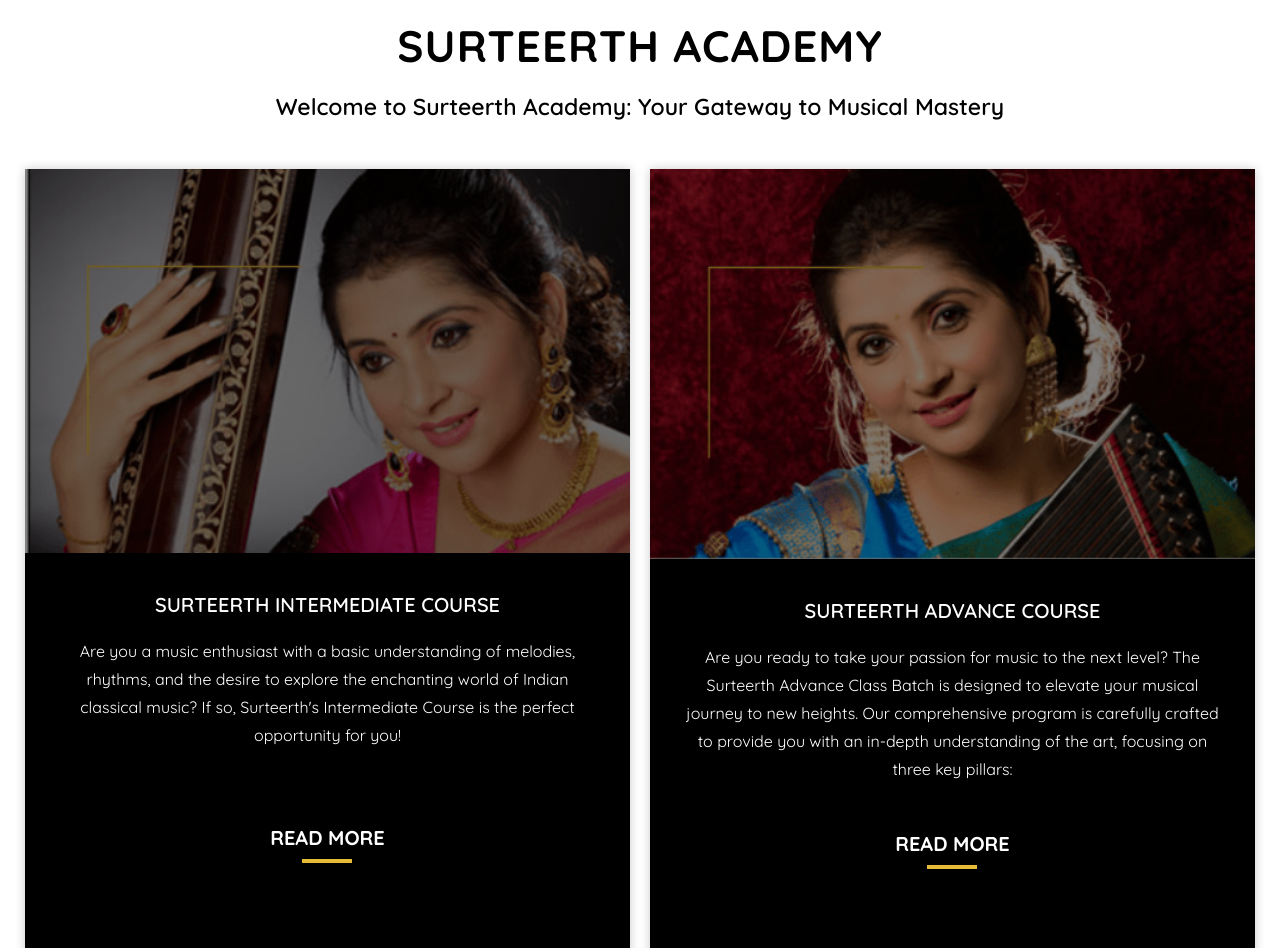
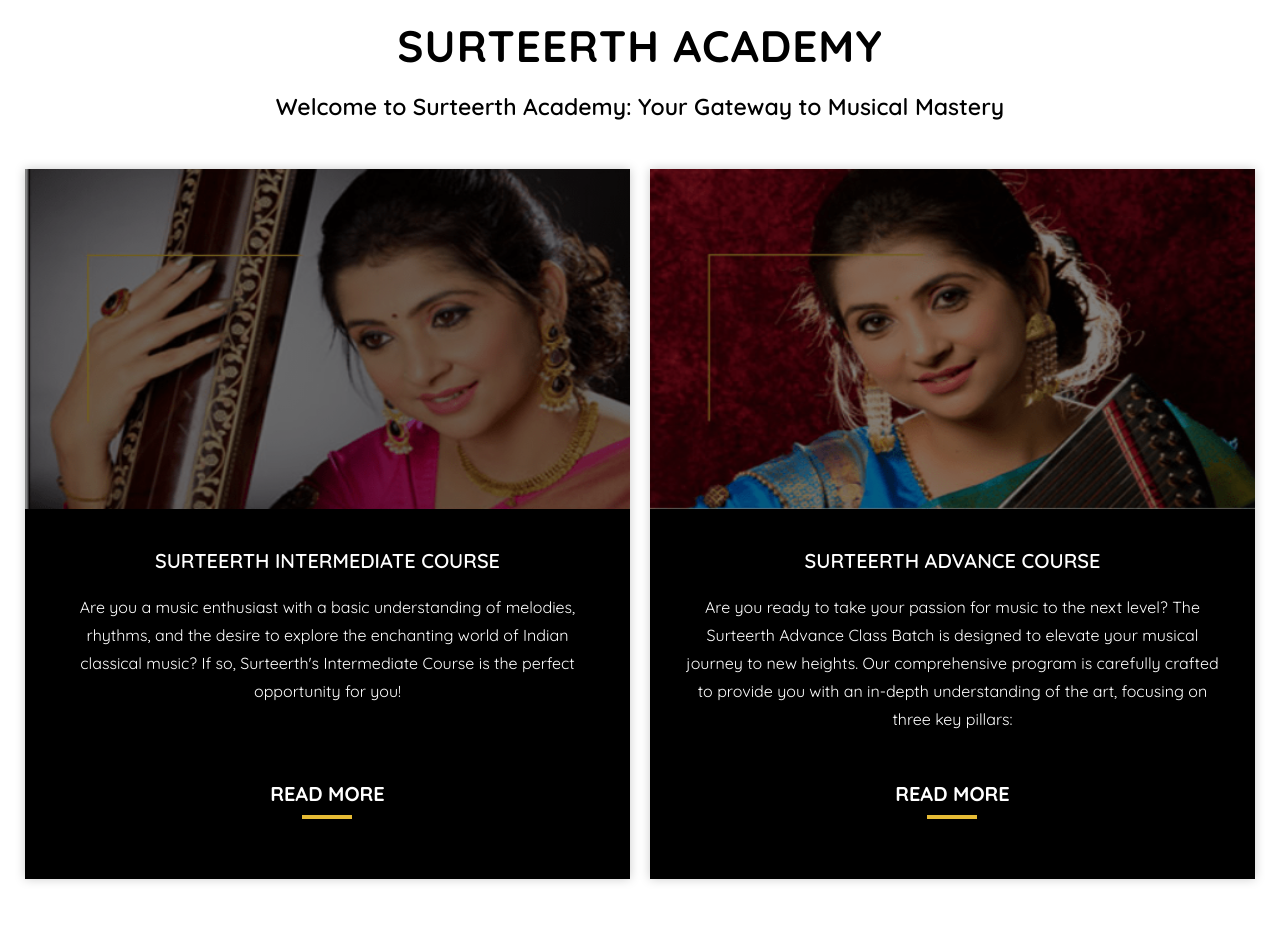
Before and after one commit to satyamdube/music-and-me, a Next.js app: page / in a window 1280 px wide. Shown: the part 1744-2692 px from the top of the page. Built offline with nearby package versions, Linux system fonts and the light colour scheme; no server answers.

Commit message:
Ui update

```diff
--- a/pages/_app.tsx
+++ b/pages/_app.tsx
@@ -5,12 +5,18 @@
 import Header from "@/Components/Shared/Header";
 import Footer from "@/Components/Shared/Footer";
 import Contact from "./contact";
+import Head from 'next/head'
+import LogoIcon from "@/public/Assets/pages/logo.png";
+import Image from "next/image";
 
 const inter = Quicksand({ subsets: ["latin"] });
 
 export default function App({ Component, pageProps }: AppProps) {
   return (
     <div className={inter.className}>
+      <Head>
+         <link rel="icon" href="/Assets/pages/logo.png" sizes="any" />
+      </Head>
       <div>
         <Header />
       </div>
--- a/pages/about/index.tsx
+++ b/pages/about/index.tsx
@@ -87,7 +87,7 @@
             <div className="sliderTest">
                 <SliderTestVideo/>
                 <div className="viewAllInfo">
-                  <button>View all</button>
+                   <a href="https://www.youtube.com/@kaushikic" target="_blank"><button>View all</button></a>
                 </div>
             </div>
          </div>
--- a/pages/courses/index.tsx
+++ b/pages/courses/index.tsx
@@ -10,7 +10,7 @@
   const [loading, setLoading] = useState(true);
   useEffect(() => {
     // Define the API URL
-    const apiUrl = 'https://devapi.kaushikimusicandus.com/public-feed/course?skip=10&take=10&sort=name&sortOrder=-1';
+    const apiUrl = 'https://devapi.kaushikimusicandus.com/public-feed/course?skip=10&take=10&sort=name&sortOrder=-1&url=1';
 
     // Make the API request
     axios.get(apiUrl)
@@ -23,6 +23,7 @@
         setLoading(false);
       });
   }, []);
+  console.log(data1, "data1")
   return (
     <div className="outerMainAbout">
       <Head>
@@ -69,8 +70,7 @@
             <div className="innerContentCource">
                <h3>Our class</h3>
                <h2>what our students say</h2>
-               <p>In publishing and graphic design, Lorem ipsum is a placeholder text commonly used to <br/>  Lorem ipsum may be used as a placeholder before final copy is available.</p>
-            </div>
+              </div>
             <div className="sliderTest">
                 <SliderTest/>
                 {/* <div className="viewAllInfo">
--- a/pages/index.tsx
+++ b/pages/index.tsx
@@ -64,7 +64,7 @@
           <p style={{margin:0}}>Welcome to Surteerth Academy: Your Gateway to Musical Mastery</p>
         </div>
       </div>
-      <div  style={{paddingBottom:100}}>
+      <div  style={{paddingBottom:0}}>
          <div className="centerWrapper">
             <div className="sliderTest">
                 <SliderTestVideoProgram/>
@@ -76,9 +76,7 @@
          <div className="centerWrapper">
             <div className="innerContentCource">
                <h3>Latest videos</h3>
-               <h2>youtube feed</h2>
-               <p>In publishing and graphic design, Lorem ipsum is a placeholder text commonly used to <br/>  Lorem ipsum may be used as a placeholder before final copy is available.</p>
-            </div>
+               <h2>youtube feed</h2></div>
             <div className="sliderTest">
                 <SliderTestVideo/>
                 <div className="viewAllInfo">
@@ -105,8 +103,7 @@
             <div className="innerContentCource">
                <h3>Our class</h3>
                <h2>what our students say</h2>
-               <p>In publishing and graphic design, Lorem ipsum is a placeholder text commonly used to <br/>  Lorem ipsum may be used as a placeholder before final copy is available.</p>
-            </div>
+               </div>
             <div className="sliderTest">
                 <SliderTest/>
                 {/* <div className="viewAllInfo">
--- a/pages/surteerth/index.tsx
+++ b/pages/surteerth/index.tsx
@@ -203,15 +203,14 @@
         <div className="centerWrapper">
           <h3>Our program</h3>
           <h2>Grade programs</h2>
-          <p style={{margin:0}}>In publishing and graphic design, Lorem ipsum <br/> In publishing and graphic design, Lorem ipsum</p>
-        </div>
+          </div>
       </div>
       <div>
          <div className="centerWrapper">
             <div className="sliderTest">
                 <SliderTestVideo/>
                 <div className="viewAllInfo">
-                  <button>View all</button>
+                   <a href="https://www.youtube.com/@kaushikic" target="_blank"><button>View all</button></a>
                 </div>
             </div>
          </div>
--- a/pages/testSliderHome/index.tsx
+++ b/pages/testSliderHome/index.tsx
@@ -25,7 +25,7 @@
           <div>
               <div className="sliderDataMain homeInfo">
                 <h1>Learn The Music <br/> From the Masters</h1>
-                <p>In publishing and graphic design, Lorem ipsum <br/> In publishing and graphic design, Lorem ipsum</p>
+                {/* <p>In publishing and graphic design, Lorem ipsum <br/> In publishing and graphic design, Lorem ipsum</p> */}
                 {/* <button className="readmore" type="button">Learn More</button> */}
               </div>
           </div>
--- a/pages/testSliderVideoCourse/index.tsx
+++ b/pages/testSliderVideoCourse/index.tsx
@@ -15,7 +15,7 @@
   const [loading, setLoading] = useState(true);
   useEffect(() => {
     // Define the API URL
-    const apiUrl = 'https://devapi.kaushikimusicandus.com/public-feed/course?skip=10&take=10&sort=name&sortOrder=-1';
+    const apiUrl = 'https://devapi.kaushikimusicandus.com/public-feed/course?skip=10&take=10&sort=name&sortOrder=-1&url=1';
 
     // Make the API request
     axios.get(apiUrl)
@@ -28,7 +28,7 @@
         setLoading(false);
       });
   }, []);
-
+  console.log(data1, "data1")
   const settings = {
     dots: true,
     infinite: false,
--- a/styles/cources.css
+++ b/styles/cources.css
@@ -707,10 +707,12 @@
 }
 .courcseInfo.newDesign .cntCourses{
   background-color:#000;
-  min-height:422px;
+  min-height: 370px;
+  padding-bottom: 0;
 }
 .courcseInfo.newDesign .courcseInfoInner img{
   opacity:0.5;
+  max-height:340px;
 }
 .courcseInfo.newDesign .courcseInfoInner{
   background-color:#000;
```
